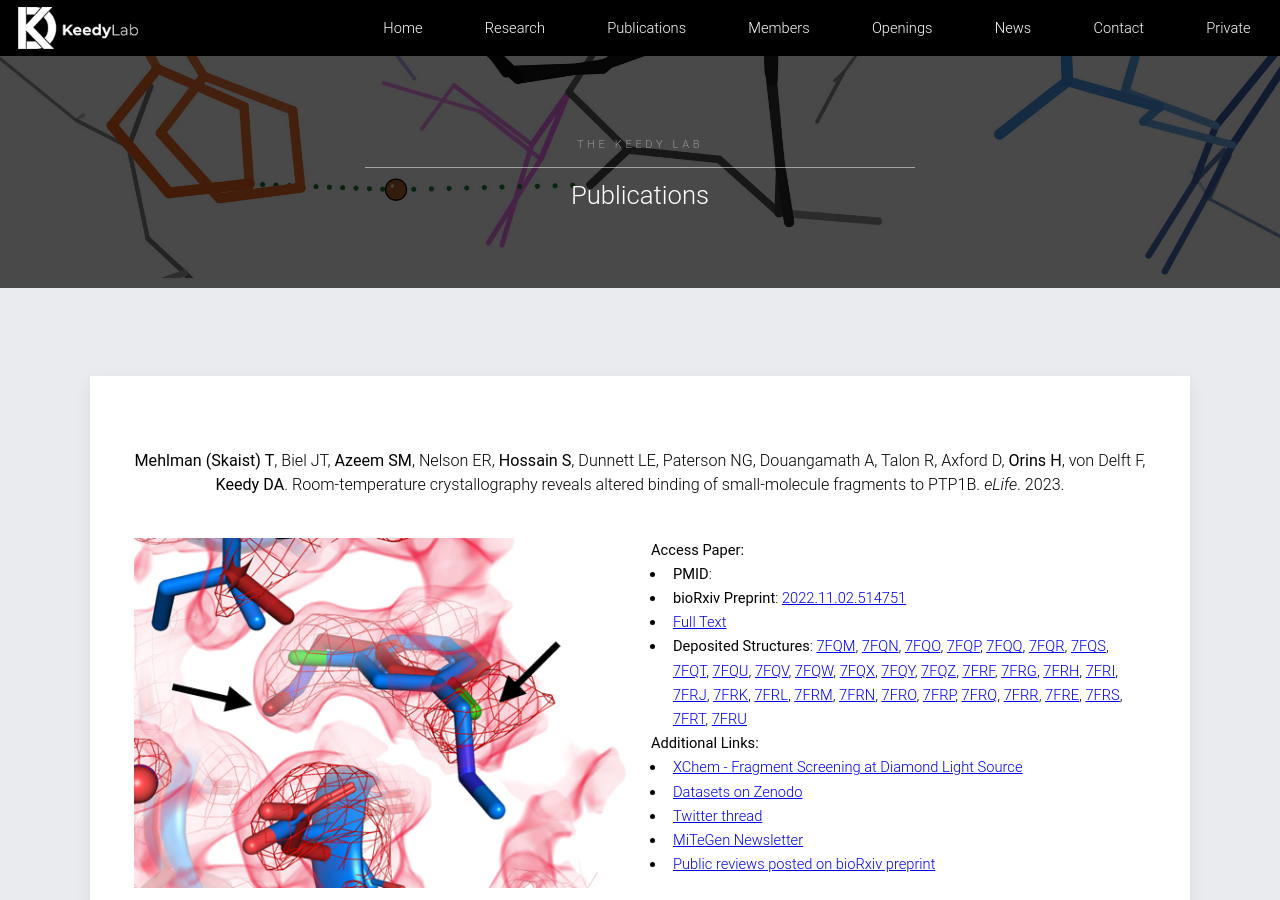
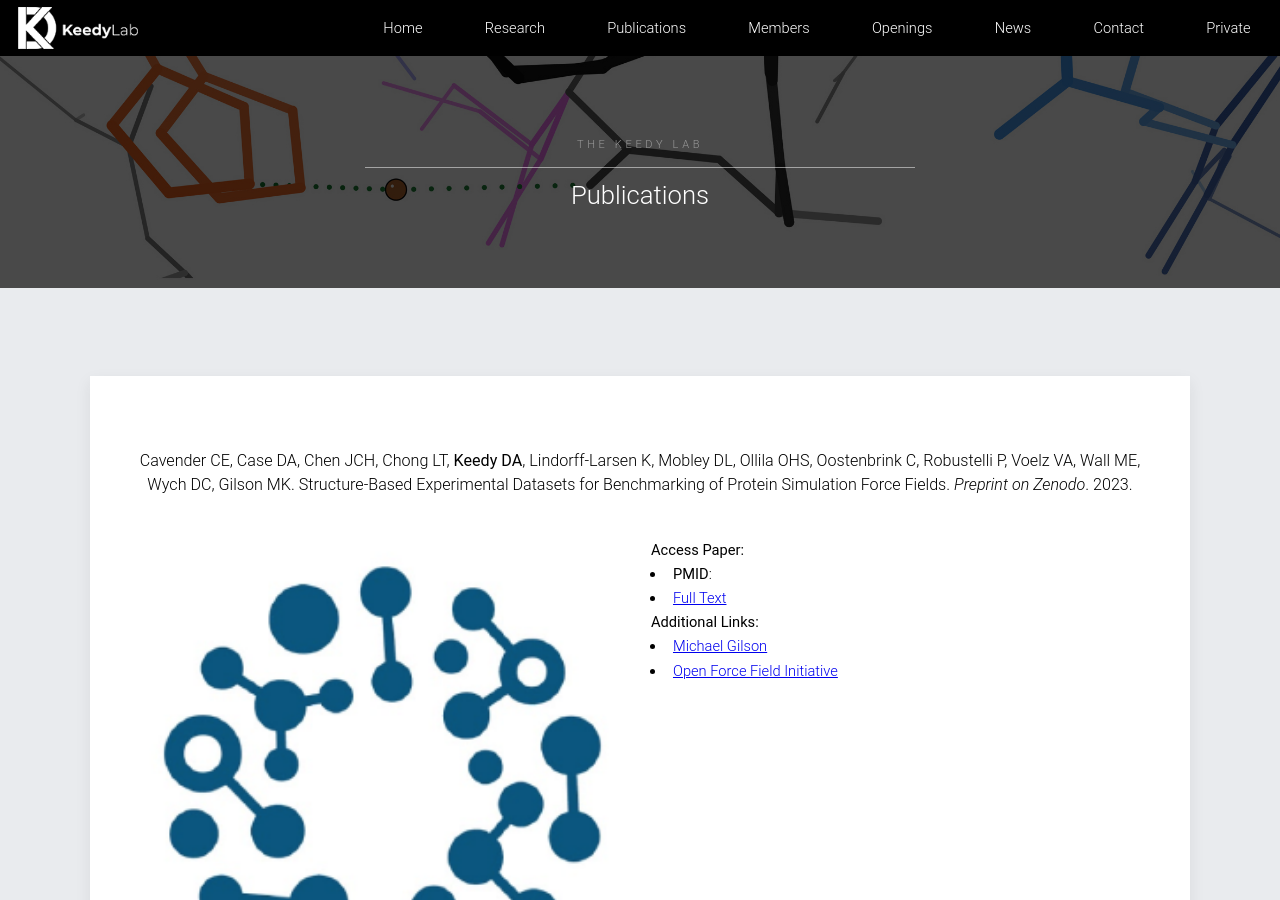
Before and after one commit to keedylab/keedylab.github.io, a Jekyll site: the page built from publications/index.html, in a window 1280 px wide and 900 px high. Built offline with Jekyll 4.4.1, drawn with Linux system fonts in a browser that asks for light colours.

Commit message:
Added MD benchmarks preprint

```diff
--- a/_data/publications.yml
+++ b/_data/publications.yml
@@ -1,3 +1,16 @@
+- citation: 'Cavender CE, Case DA, Chen JCH, Chong LT, **Keedy DA**, Lindorff-Larsen K, Mobley DL, Ollila OHS, Oostenbrink C, Robustelli P, Voelz VA, Wall ME, Wych DC, Gilson MK. Structure-Based Experimental Datasets for Benchmarking of Protein Simulation Force Fields. *Preprint on Zenodo*. 2023.'
+  date: 202303
+  image: '/images/pub/cavender_2023.png'
+  pmid:
+  pmcid:
+  biorxiv:
+  pdf: '/pdf/cavender_2023.pdf'
+  links:
+    - name: Michael Gilson
+      url: https://gilson.cloud.ucsd.edu/
+    - name: Open Force Field Initiative
+      url: https://openforcefield.org/
+
 - citation: '**Mehlman (Skaist) T**, Biel JT, **Azeem SM**, Nelson ER, **Hossain S**, Dunnett LE, Paterson NG, Douangamath A, Talon R, Axford D, **Orins H**, von Delft F, **Keedy DA**. Room-temperature crystallography reveals altered binding of small-molecule fragments to PTP1B. *eLife*. 2023.'
   date: 202303
   image: '/images/pub/mehlman_2023.png'
```
Also changed, not shown: images/pub/cavender_2023.png (added), 1 other file.
